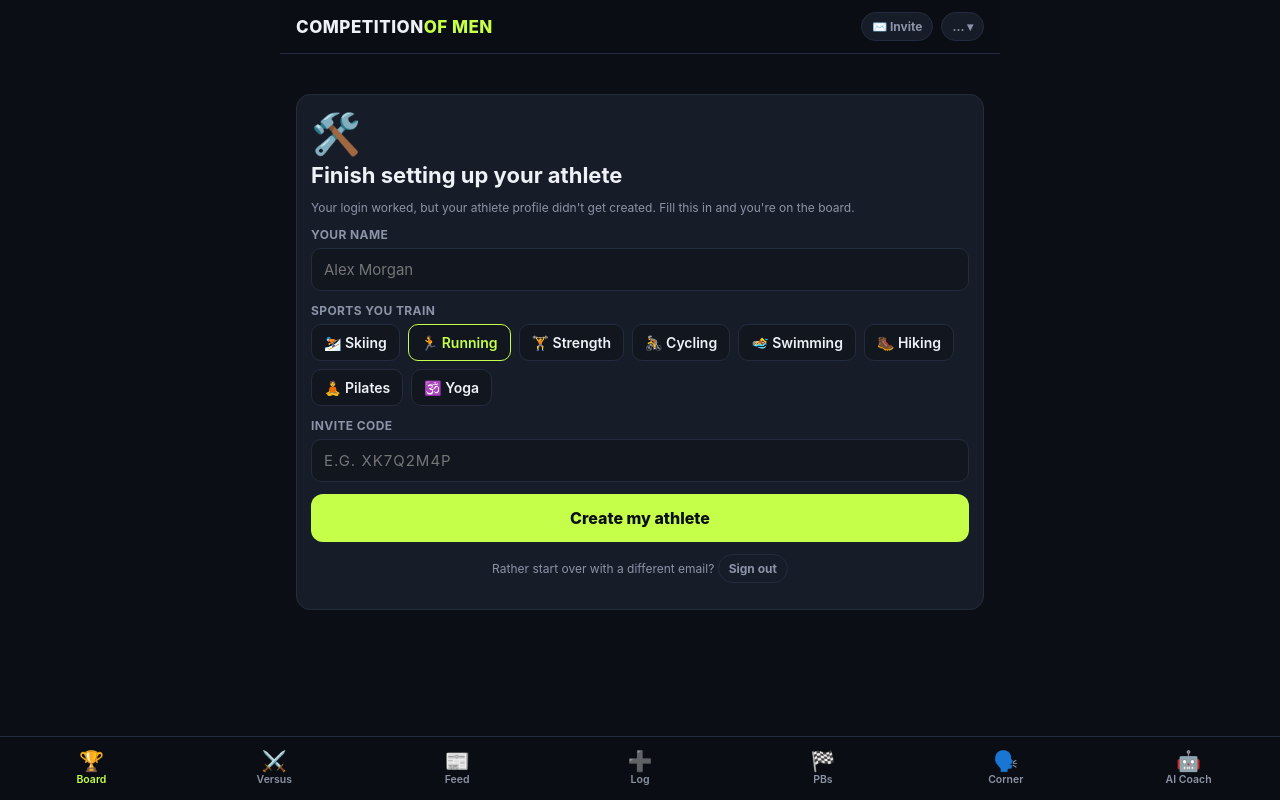
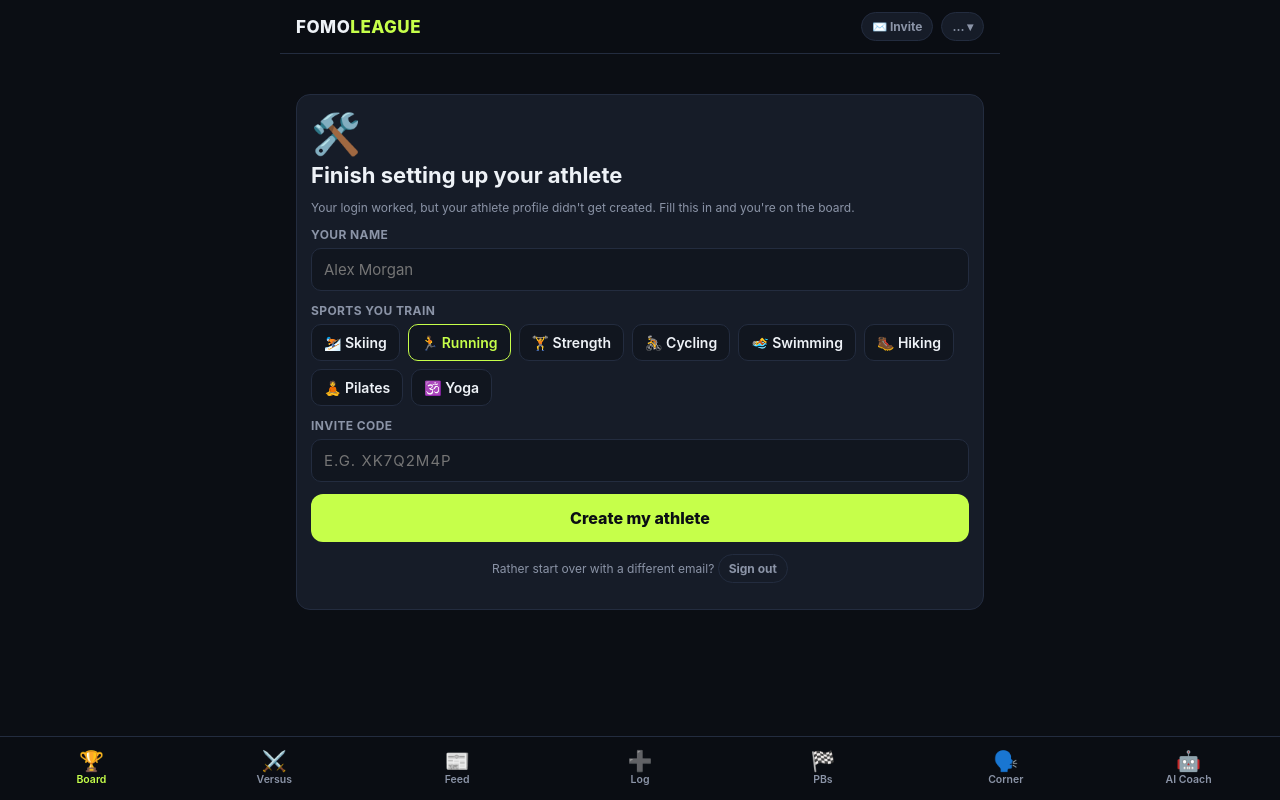
Before and after one commit to caseygergely-netizen/training-app, a React (Vite) app: page / in a window 1280 px wide. Built offline with nearby package versions, Linux system fonts and the light colour scheme; no server answers; the database is empty; sample sign-in values are in the browser's storage.

Commit message:
Rename app to FOMO

```diff
--- a/index.html
+++ b/index.html
@@ -10,7 +10,7 @@
     <meta name="mobile-web-app-capable" content="yes" />
     <meta name="apple-mobile-web-app-capable" content="yes" />
     <meta name="apple-mobile-web-app-status-bar-style" content="black-translucent" />
-    <title>Competition of Men — Compete. Catch up. Repeat.</title>
+    <title>FOMO — Friends Obsessed with Metrics & One-upmanship</title>
   </head>
   <body>
     <div id="root"></div>
--- a/src/App.jsx
+++ b/src/App.jsx
@@ -31,7 +31,7 @@ function Header() {
   return (
     <header className="topbar">
       <Link to="/" className="brand">
-        COMPETITION<span>OF MEN</span>
+        FOMO<span>LEAGUE</span>
       </Link>
       <div className="topbar-actions">
         <Link className="chip" to="/invite">
@@ -125,7 +125,7 @@ function Shell() {
       <div className="app-shell">
         <div className="page center" style={{ paddingTop: 72 }}>
           <div className="brand" style={{ fontSize: 22 }}>
-            COMPETITION<span>OF MEN</span>
+            FOMO<span>LEAGUE</span>
           </div>
           <div className="skel" style={{ height: 110, marginTop: 24 }} />
           <p className="small muted" style={{ marginTop: 14 }}>
--- a/src/pages/AICoach.jsx
+++ b/src/pages/AICoach.jsx
@@ -1,8 +1,8 @@
 import { useState } from "react";
 
-const CONTRACT = `# AI Coach Interface Contract — Competition of Men v1
+const CONTRACT = `# AI Coach Interface Contract — FOMO v1
 
-You are an AI coach for an athlete using Competition of Men. This contract tells
+You are an AI coach for an athlete using FOMO (Friends Obsessed with Metrics & One-upmanship). This contract tells
 you exactly how to plug into the competition: how to submit sessions, how to
 score difficulty, how to manage the handicap, and how to read the board.
 
--- a/src/pages/Login.jsx
+++ b/src/pages/Login.jsx
@@ -61,7 +61,7 @@ export default function Login() {
           TRAINING<span style={{ color: "var(--accent)" }}>APP</span>
         </h1>
         <p className="muted small">
-          Compete with friends. Your AI coach scores every session.
+          Friends Obsessed with Metrics & One-upmanship. Your AI coach scores every session.
         </p>
 
         <div className="sport-pick" style={{ marginBottom: 14 }}>
```
Also changed, not shown: public/manifest.webmanifest.
